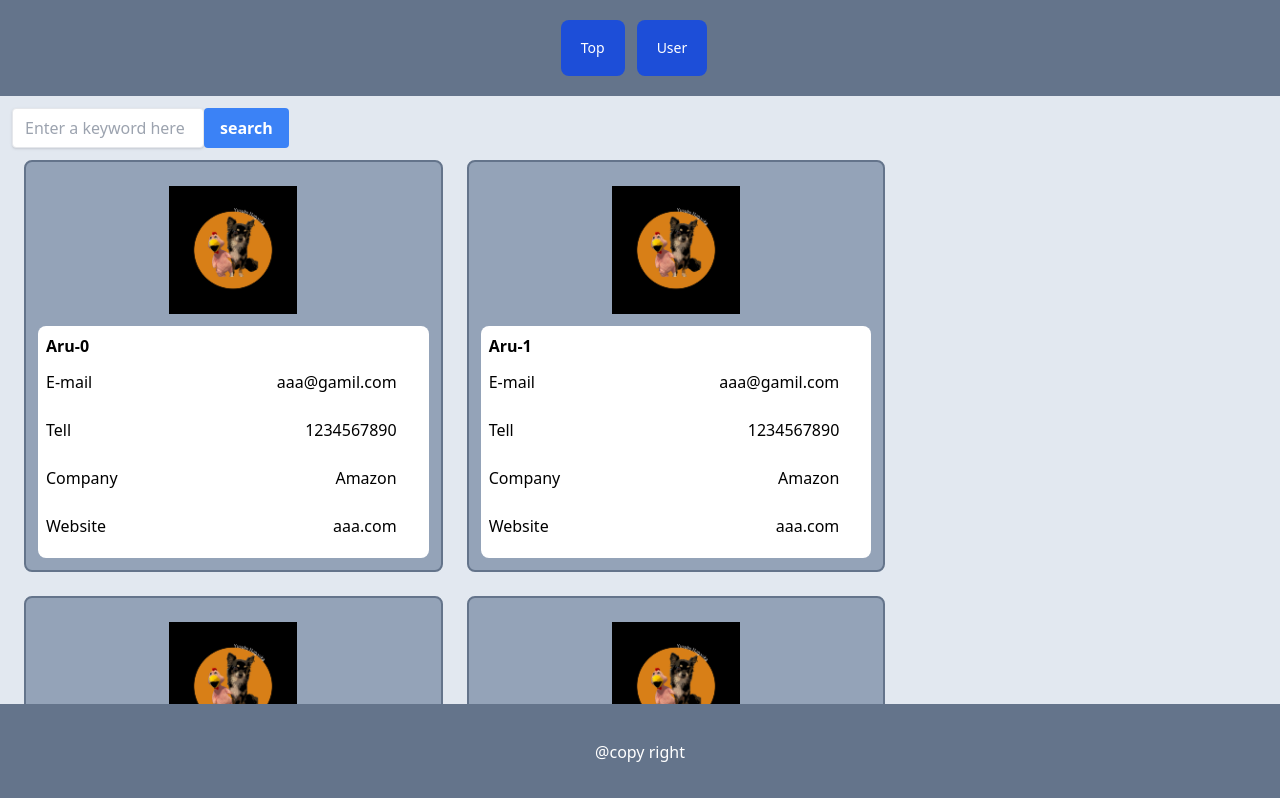
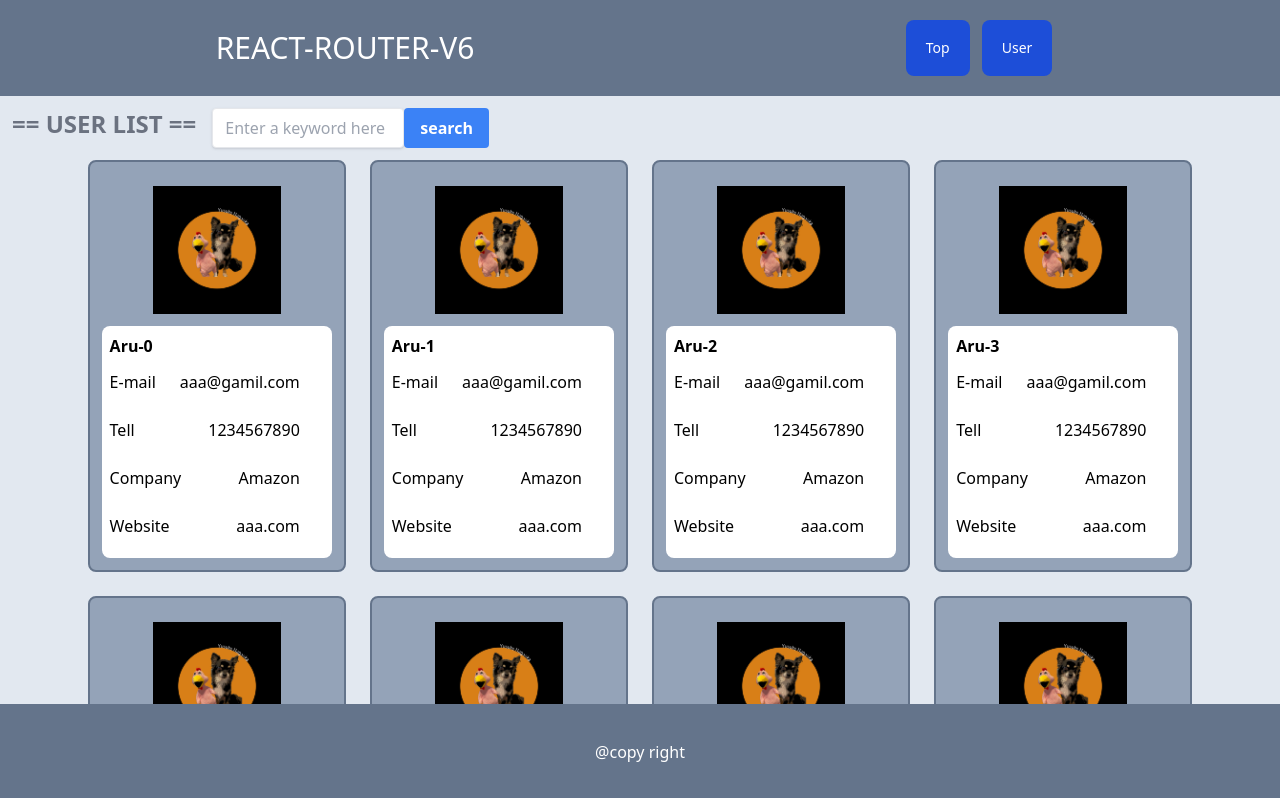
Before and after one commit to yusuken1121/React_TS_AtomicDesign, a React (Vite) app: page /users in a window 1280 px wide. Shown: the top 798 px of the page. Built offline with nearby package versions, Linux system fonts and the light colour scheme.

Commit message:
🐛 Modify the designs and delete unnecessary items

```diff
--- a/src/components/atoms/layout/Header.tsx
+++ b/src/components/atoms/layout/Header.tsx
@@ -3,7 +3,10 @@ import { Link } from "react-router-dom";
 
 export const Header: FC = () => {
   return (
-    <header className="flex items-center justify-center w-full h-24   bg-slate-500">
+    <header className="flex justify-around items-center w-full h-24 bg-slate-500">
+      <h1 className="text-3xl text-white bold ">REACT-ROUTER-V6</h1>
+
+      <div className="flex items-center justify-center">
         <Link
           className="link-base mr-3 w-30 h-14 flex items-center justify-center"
           to="/"
@@ -16,6 +19,7 @@ export const Header: FC = () => {
         >
           User
         </Link>
+      </div>
     </header>
   );
 };
--- a/src/components/organisms/User.tsx
+++ /dev/null
@@ -1,26 +0,0 @@
-import { UserCardProps } from "../../types/userCardProps";
-import { SearchInput } from "../Molecules/SearchInput";
-import { UserCard } from "./user/UserCard";
-
-export const User = () => {
-  const user: UserCardProps = {
-    name: "Aru",
-    email: "aaa@gamil.com",
-    tell: 1234567890,
-    company: "Amazon",
-    website: "aaa.com",
-  };
-
-  return (
-    <div>
-      <SearchInput placeHolder="Enter a keyword here" />
-      <UserCard
-        name={user.name}
-        email={user.email}
-        tell={user.tell}
-        company={user.company}
-        website={user.website}
-      />
-    </div>
-  );
-};
--- a/src/components/organisms/user/UserCard.tsx
+++ b/src/components/organisms/user/UserCard.tsx
@@ -1,3 +1,4 @@
+import { FC } from "react";
 import { UserCardProps } from "../../../types/userCardProps";
 
 export const UserCard = ({
@@ -8,7 +9,7 @@ export const UserCard = ({
   website,
 }: UserCardProps) => {
   return (
-    <div className="flex flex-col w-1/3 border-solid border-2 border-slate-500 rounded-lg m-3 bg-slate-400 p-3">
+    <div className="flex flex-col w-30 border-solid border-2 border-slate-500 rounded-lg m-3 bg-slate-400 p-3 box-border	">
       <div className=" flex w-full my-3 items-center justify-center">
         <img
           className="w-32 h-32 "
@@ -20,7 +21,7 @@ export const UserCard = ({
         <p className="font-bold">{name}</p>
         <dl className="flex items-center">
           <dt className="flex-1">E-mail</dt>
-          <dd className="dd-base flex-3">{email}</dd>
+          <dd className="dd-base">{email}</dd>
         </dl>
         <dl className="flex items-center">
           <dt className="flex-1">Tell</dt>
--- a/src/components/pages/Home.tsx
+++ b/src/components/pages/Home.tsx
@@ -1,12 +1,13 @@
 import { Outlet } from "react-router-dom";
-import { HeaderOnly } from "../templates/PageStyle";
+import { PageStyle } from "../templates/PageStyle";
+import { FC } from "react";
 
-export const Home = () => {
+export const Home: FC = () => {
   return (
-    <HeaderOnly>
+    <PageStyle>
       <main className="bg-slate-200 min-h-screen">
         <Outlet />
       </main>
-    </HeaderOnly>
+    </PageStyle>
   );
 };
--- a/src/components/pages/Users.tsx
+++ b/src/components/pages/Users.tsx
@@ -1,3 +1,4 @@
+import { FC } from "react";
 import { UserCardProps } from "../../types/userCardProps";
 import { SearchInput } from "../Molecules/SearchInput";
 import { UserCard } from "../organisms/user/UserCard";
@@ -13,11 +14,15 @@ const users: UserCardProps[] = [...Array(10).keys()].map((val) => {
   };
 });
 
-export const Users = () => {
+export const Users: FC = () => {
   return (
     <div className="p-3">
-      <SearchInput placeHolder="Enter a keyword here" />
-      <div className="flex flex-wrap">
+      <div className="flex">
+        <h1 className="h1-base text-gray-500 mr-4">== USER LIST ==</h1>
+        <SearchInput placeHolder="Enter a keyword here" />
+      </div>
+
+      <div className="flex flex-wrap items-start justify-center">
         {users.map((user) => {
           return (
             <UserCard
--- a/src/components/templates/PageStyle.tsx
+++ b/src/components/templates/PageStyle.tsx
@@ -1,7 +1,7 @@
 import { Footer } from "../atoms/layout/Footer";
 import { Header } from "../atoms/layout/Header";
 
-export const HeaderOnly = ({ children }: { children: React.ReactNode }) => {
+export const PageStyle = ({ children }: { children: React.ReactNode }) => {
   return (
     <div>
       <Header />
--- a/src/main.tsx
+++ b/src/main.tsx
@@ -3,7 +3,6 @@ import ReactDOM from "react-dom/client";
 
 import "./index.css";
 import { RouterProvider, createBrowserRouter } from "react-router-dom";
-import { User } from "./components/organisms/User.tsx";
 import { Top } from "./components/pages/Top.tsx";
 import { Users } from "./components/pages/Users.tsx";
 import { Home } from "./components/pages/Home.tsx";
```
Lines whose indentation alone changed are shown as unchanged.
